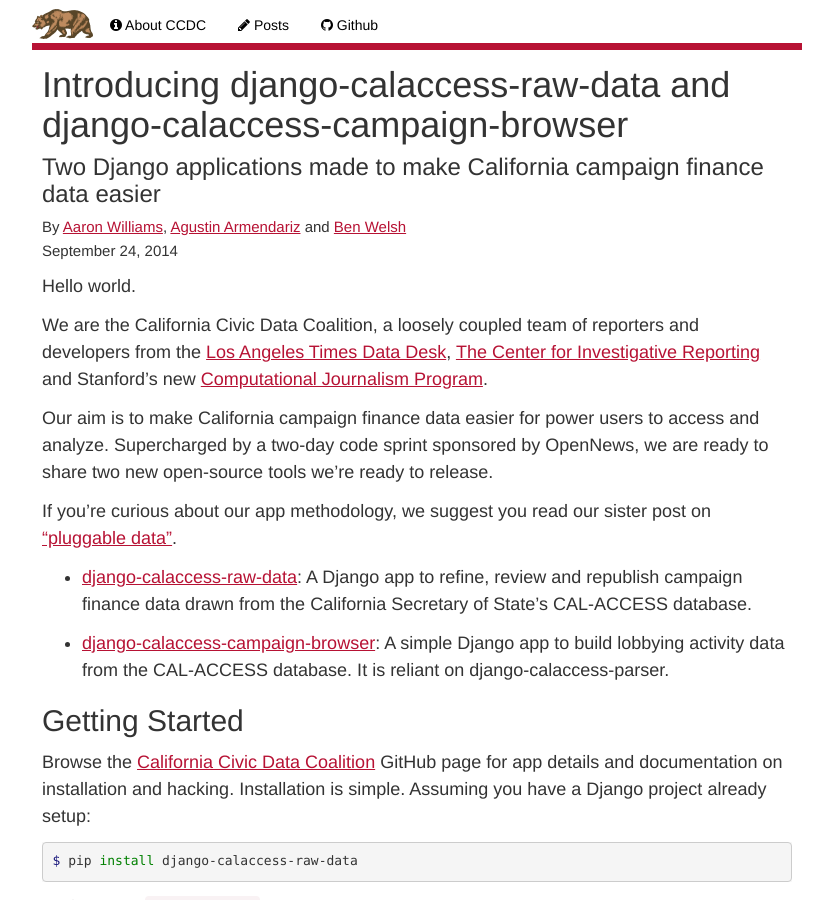
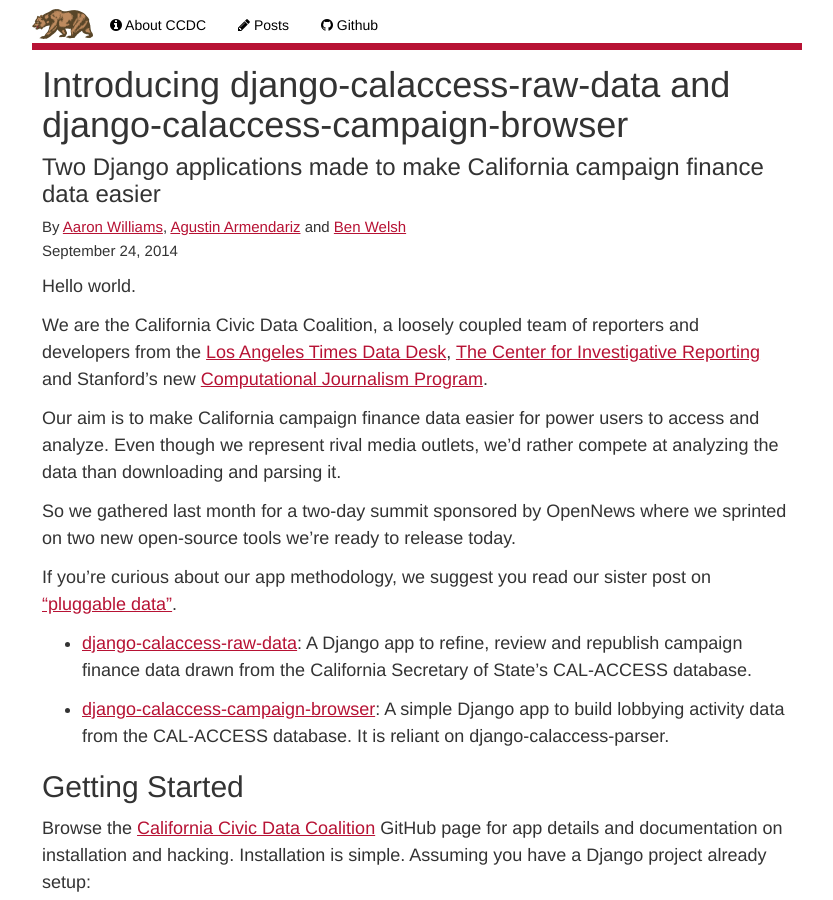
Before and after one commit to palewire/californiacivicdata.org, a Jekyll site: the page built from _posts/2014-09-24-calaccess-code-convening.markdown, in a window 1280 px wide and 900 px high. Shown: the whole window, without its empty margins (223-1056 px from the left). Built offline with Jekyll 4.4.1, drawn with Linux system fonts in a browser that asks for light colours.

Commit message:
Updated 2014-09-24-calaccess-code-convening.markdown

```diff
--- a/_posts/2014-09-24-calaccess-code-convening.markdown
+++ b/_posts/2014-09-24-calaccess-code-convening.markdown
@@ -10,7 +10,9 @@
 
 We are the California Civic Data Coalition, a loosely coupled team of reporters and developers from the [Los Angeles Times Data Desk](http://www.latimes.com/local/datadesk/), [The Center for Investigative Reporting](http://cironline.org/) and Stanford's new [Computational Journalism Program](http://towcenter.org/blog/data-journalist-profile-cheryl-phillips-stanford-data-journalism/).
 
-Our aim is to make California campaign finance data easier for power users to access and analyze. Supercharged by a two-day code sprint sponsored by OpenNews, we are ready to share two new open-source tools we're ready to release.
+Our aim is to make California campaign finance data easier for power users to access and analyze. Even though we represent rival media outlets, we’d rather compete at analyzing the data than downloading and parsing it.
+
+So we gathered last month for a two-day summit sponsored by OpenNews where we sprinted on two new open-source tools we're ready to release today.
 
  If you're curious about our app methodology, we suggest you read our sister post on ["pluggable data"](http://www.californiacivicdata.org/2014/09/24/pluggable-data/).
 
```
